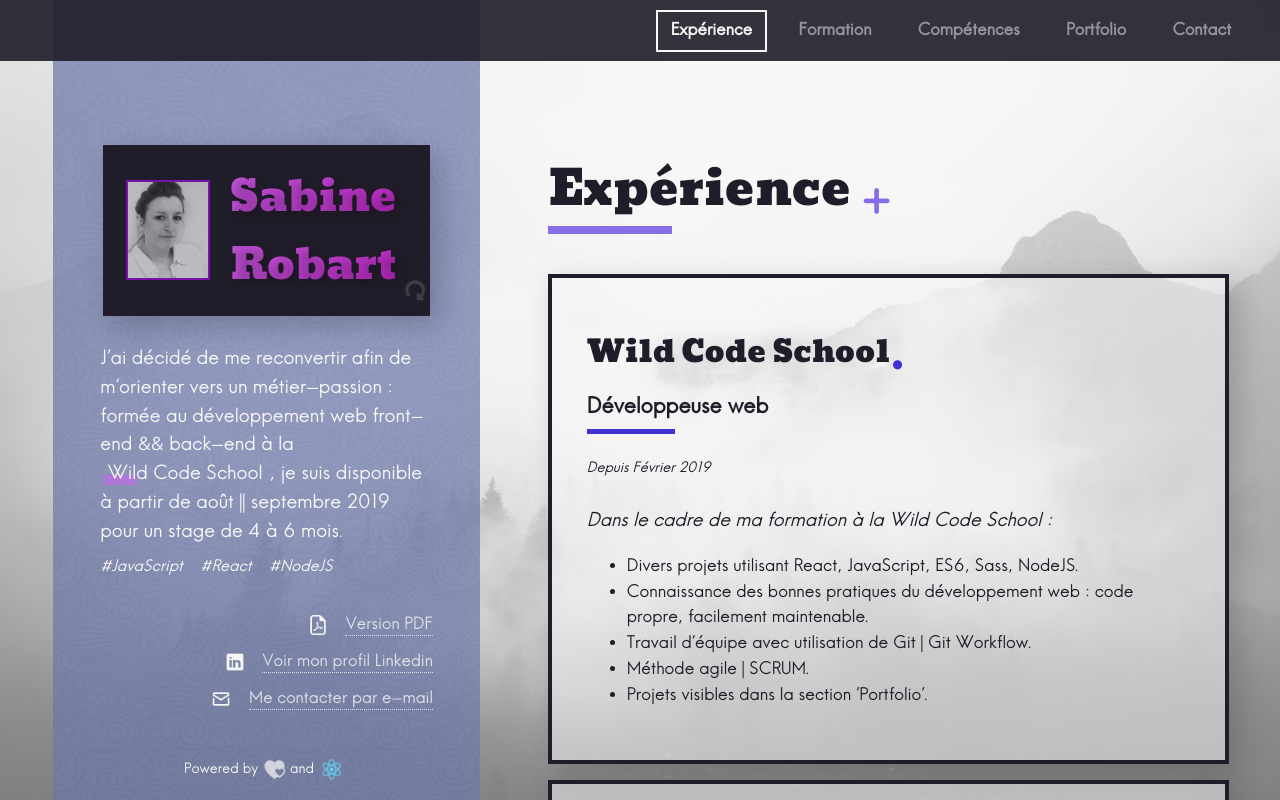
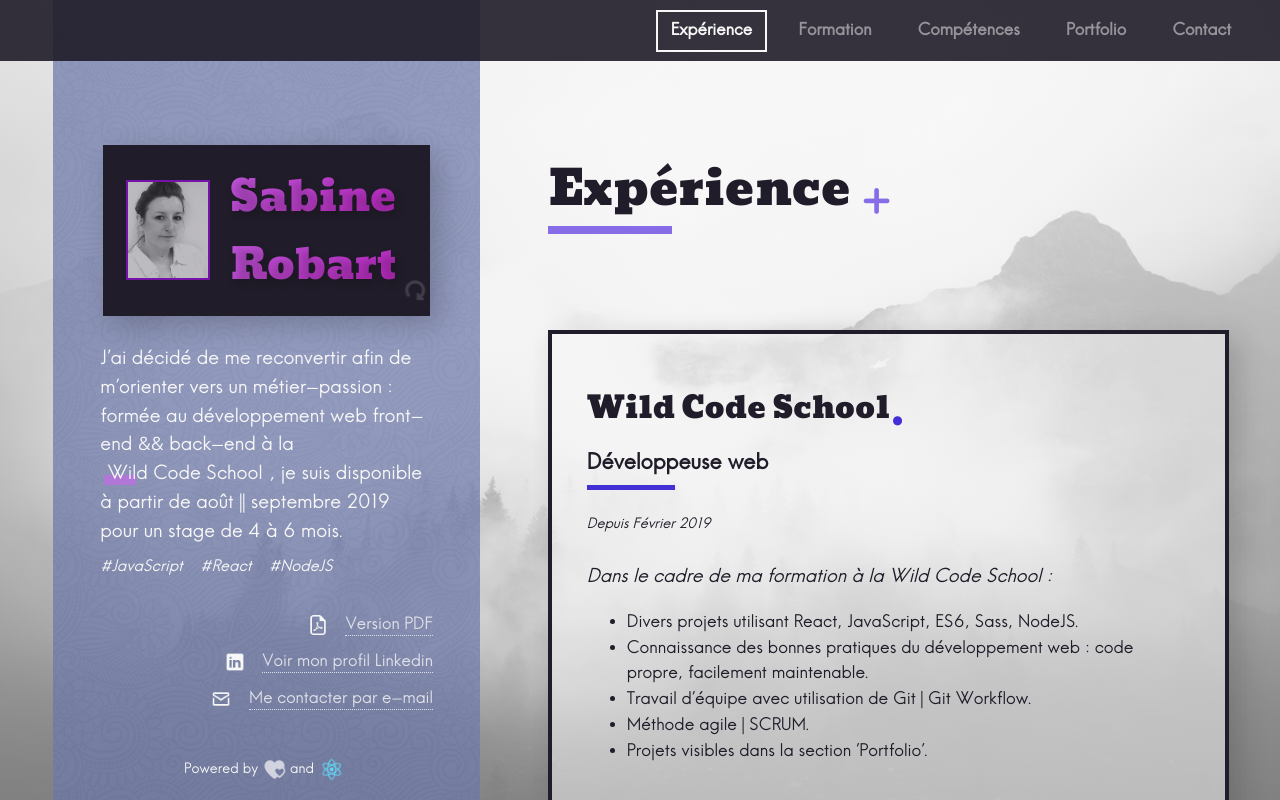
Before and after one commit to Sabinerobart/resume, a React (Create React App) app: page / in a window 1280 px wide. Built offline with nearby package versions, Linux system fonts and the light colour scheme.

Commit message:
[Style] Change experience section vertical margin.

```diff
--- a/src/style/Experience.scss
+++ b/src/style/Experience.scss
@@ -15,7 +15,7 @@
   color: $bl;
   background: rgba($wh, 0.5);
   border: $border;
-  margin: 2vh 0;
+  margin: 12vh 0;
   box-shadow: 0.5rem 0.5rem 1.5rem rgba($bl, 0.2);
 }
 
```
